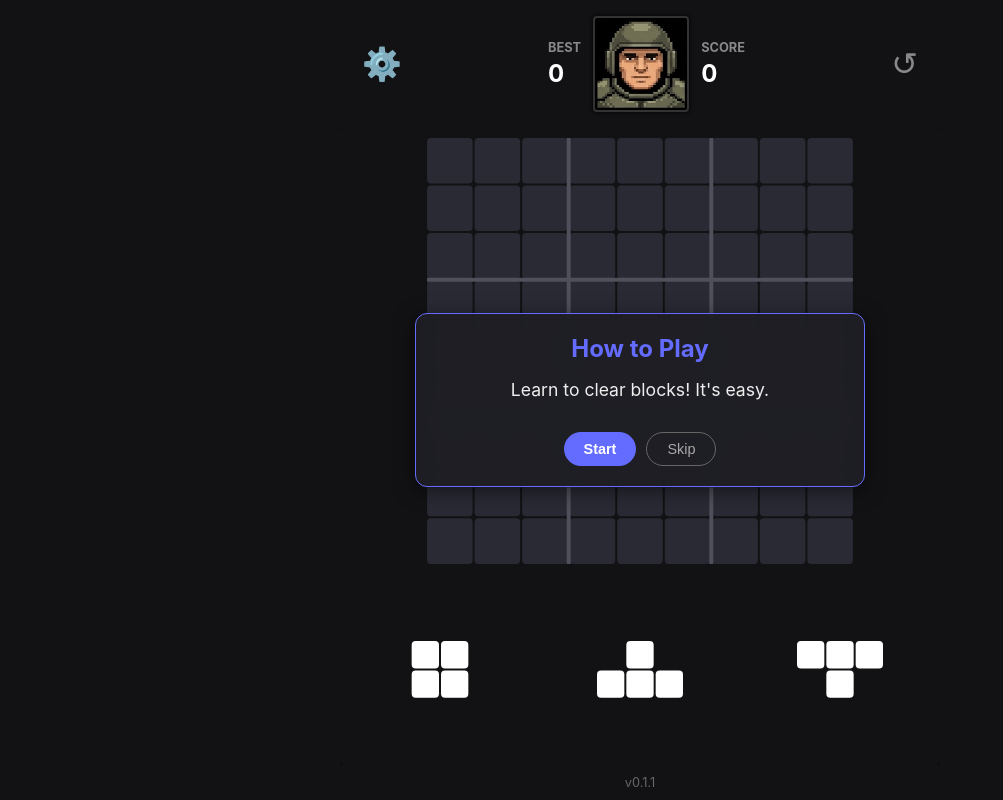
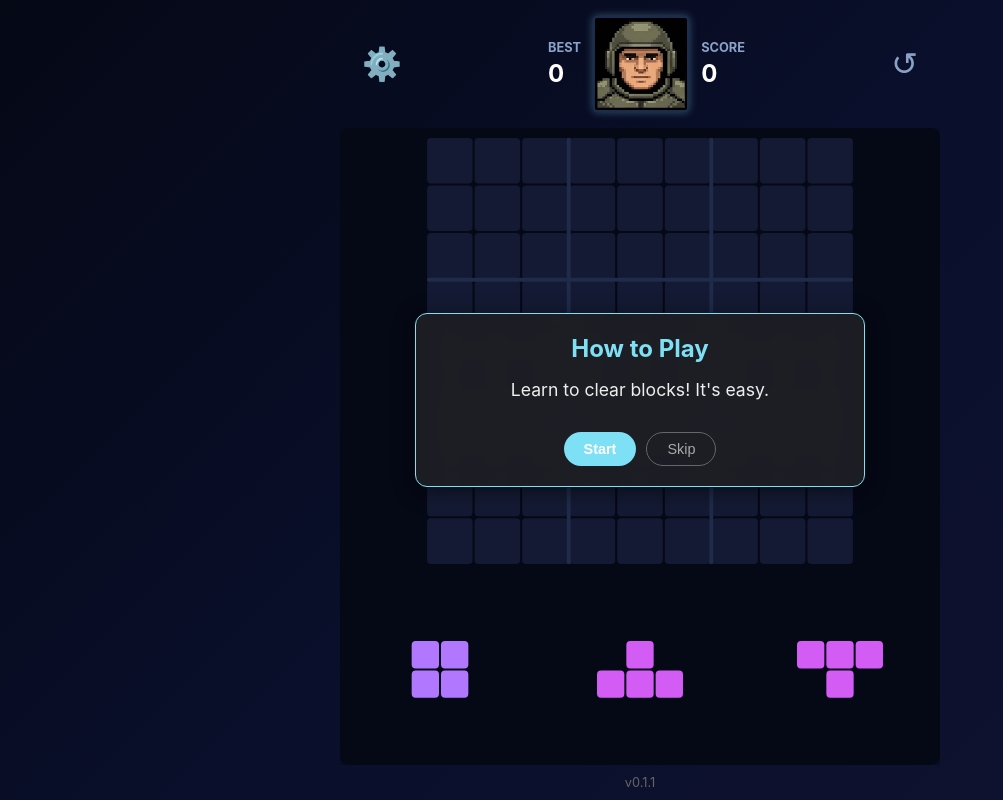
Before and after one commit to mattdanielmurphy/block-puzzle, a website with bundled scripts: page index.html in a window 1280 px wide. Shown: the whole page, without its empty margins (0-1003 px from the left). Built offline with nearby package versions, Linux system fonts and the light colour scheme.

Commit message:
add colors to blocks

```diff
--- a/index.html
+++ b/index.html
@@ -54,7 +54,7 @@
 					<h1>Game Over</h1>
 					<p>Final Score: <span id="final-score">0</span></p>
 					<button id="restart-btn">Try Again</button>
-					<button id="replay-btn">▶ Replay Game</button>
+					<!-- <button id="replay-btn">▶ Replay Game</button> --> <!-- Replay button is disabled for now because it's not working and not really necessary -->
 				</div>
 				<div id="settings-modal" class="hidden overlay">
 					<div class="modal-content">
--- a/src/engine/shapes.ts
+++ b/src/engine/shapes.ts
@@ -91,9 +91,8 @@ function generateVariations(baseCoords: { r: number; c: number }[], baseIndex: n
 			if (!uniqueSignatures.has(sig)) {
 				uniqueSignatures.add(sig)
 
-				// Color based on size
-				const size = normalized.length
-				const colorId = Math.max(1, Math.min(5, size))
+				// Color is locked to the base shape index so rotations/mirrors share one hue
+				const colorId = baseIndex + 1
 
 				shapes.push({
 					id: `shape_${baseIndex}_v${shapes.length}`,
--- a/src/ui/renderer.ts
+++ b/src/ui/renderer.ts
@@ -176,10 +176,10 @@ export class GameRenderer {
         const gap = THEME.metrics.cellGap;
         const ctx = this.ctx;
         const colorMap: Record<string, { bomb: string, fuse: string }> = {
-            bomb_small: { bomb: 'orange', fuse: 'yellow' },
-            bomb_med: { bomb: '#f7630c', fuse: '#ffd166' },    // deeper orange
-            bomb_large: { bomb: '#c1121f', fuse: '#ff8fab' },  // red
-            bomb_mega: { bomb: '#6a0dad', fuse: '#e0b3ff' },   // purple, rare
+            bomb_small: { bomb: '#2bd4ff', fuse: '#9ef5ff' },
+            bomb_med: { bomb: '#5f8cff', fuse: '#c7d2ff' },
+            bomb_large: { bomb: '#a05bff', fuse: '#e4c7ff' },
+            bomb_mega: { bomb: '#1ce9c9', fuse: '#b7f7ff' },   // rare cosmic teal
         };
         powerups.forEach(powerup => {
             const age = currentTime - powerup.spawnTime;
--- a/src/ui/theme.ts
+++ b/src/ui/theme.ts
@@ -1,23 +1,38 @@
 export const THEME = {
     colors: {
-        background: '#121214',
-        boardBackground: '#1e1e24',
-        emptyCell: '#2a2a35',
-        gridLines: '#121214',
-        subgridLine: '#50505c',
-        ghost: 'rgba(255, 255, 255, 0.2)',
-        validOverlay: 'rgba(100, 255, 100, 0.3)',
-        invalidOverlay: 'rgba(255, 100, 100, 0.3)',
-        text: '#ffffff',
+        background: '#050815',
+        boardBackground: '#0c0f26',
+        emptyCell: '#141a33',
+        gridLines: '#0a0d1a',
+        subgridLine: '#1f2b4a',
+        ghost: 'rgba(130, 200, 255, 0.25)',
+        validOverlay: 'rgba(125, 255, 235, 0.22)',
+        invalidOverlay: 'rgba(255, 122, 196, 0.22)',
+        text: '#e5e7ff',
 
         // Shape Colors (Palette)
         shapes: [
             '#000000', // 0 unused
-            '#FFFFFF', // 1: White
-            '#FFFFFF', // 2: White
-            '#FFFFFF', // 3: White
-            '#FFFFFF', // 4: White
-            '#FFFFFF', // 5: White
+            '#67e8f9',
+            '#5cb8ff',
+            '#6f9bff',
+            '#7f8bff',
+            '#9b84ff',
+            '#b178ff',
+            '#c86dff',
+            '#d35cf4',
+            '#c84ac9',
+            '#a955f7',
+            '#7ee0f4',
+            '#62c7f0',
+            '#8be3ff',
+            '#6fe6d8',
+            '#5ed1c9',
+            '#7ba4f6',
+            '#8f9ae6',
+            '#9f8adf',
+            '#b27ad4',
+            '#c96ad1',
         ]
     },
     metrics: {
--- a/styles.css
+++ b/styles.css
@@ -1,10 +1,10 @@
 :root {
-    --bg-color: #121214;
-    --board-bg: #1e1e24;
-    --cell-empty: #2a2a35;
-    --text-color: #eaeaea;
-    --accent-color: #646cff;
-    --danger-color: #ff4757;
+    --bg-color: #050815;
+    --board-bg: #0c0f26;
+    --cell-empty: #141a33;
+    --text-color: #e5e7ff;
+    --accent-color: #7ee0f4;
+    --danger-color: #f472b6;
     --safe-area-top: env(safe-area-inset-top);
     --safe-area-bottom: env(safe-area-inset-bottom);
 }
@@ -19,7 +19,7 @@
 body {
     margin: 0;
     padding: 0;
-    background: var(--bg-color);
+    background: linear-gradient(135deg, #050815 0%, #0a0f2c 50%, #0f132f 100%);
     color: var(--text-color);
     font-family: -apple-system, BlinkMacSystemFont, "Segoe UI", Roboto, Helvetica, Arial, sans-serif;
     overflow: hidden;
@@ -60,7 +60,7 @@ header {
     display: flex;
     flex-direction: column;
     font-size: 0.8rem;
-    color: #888;
+    color: #8aa2c8;
     font-weight: bold;
 }
 
@@ -81,9 +81,9 @@ header {
     background-size: 600% 100%;
     image-rendering: pixelated;
     border-radius: 4px;
-    background-color: #000;
-    box-shadow: 0 0 4px #000;
-    border: 2px solid #333;
+    background-color: #0b1027;
+    box-shadow: 0 0 8px rgba(126, 224, 244, 0.35);
+    border: 2px solid #1d2b4d;
 }
 
 /* Horizontal positions for each of the 6 faces */
@@ -116,7 +116,7 @@ header {
     background: none;
     border: none;
     font-size: 2rem;
-    color: #888;
+    color: #8aa2c8;
     cursor: pointer;
 }
 
@@ -143,7 +143,7 @@ canvas {
     left: 0;
     right: 0;
     bottom: 0;
-    background: rgba(0, 0, 0, 0.85);
+    background: rgba(5, 8, 21, 0.85);
     display: flex;
     flex-direction: column;
     justify-content: center;
@@ -177,7 +177,7 @@ canvas {
 }
 
 #replay-btn {
-    background: #4caf50;
+    background: #5ed1c9;
     margin-right: 10px;
 }
 
```
